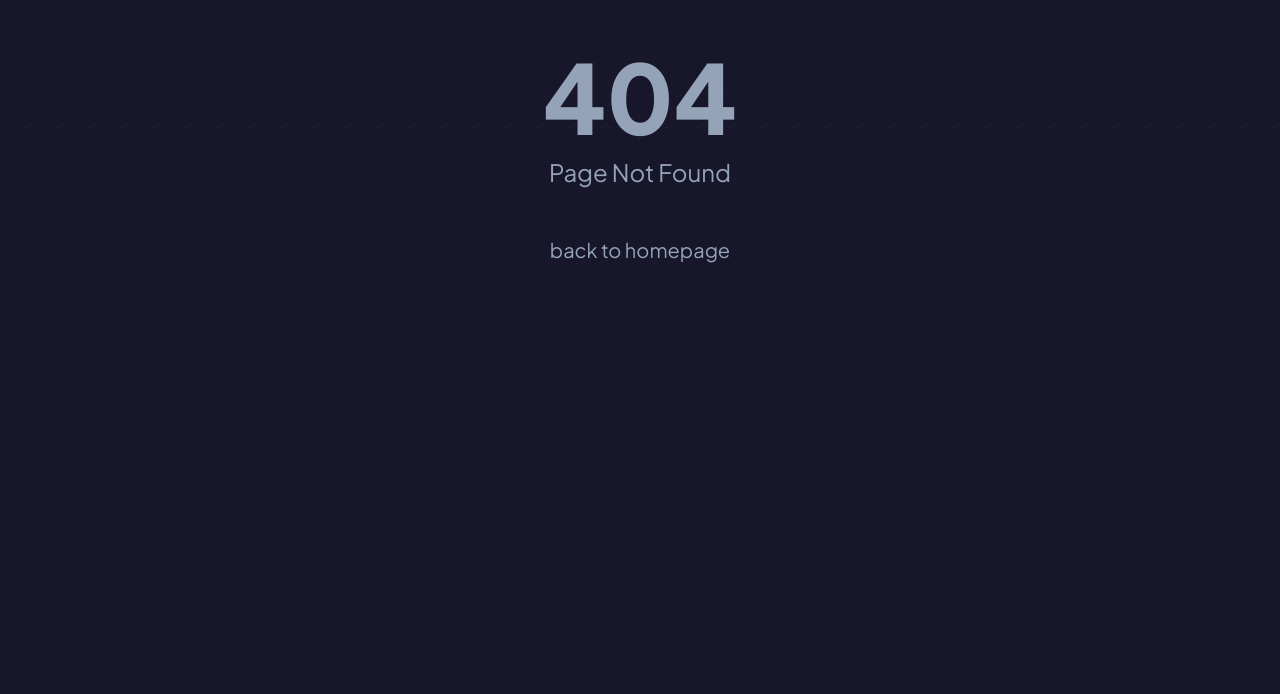
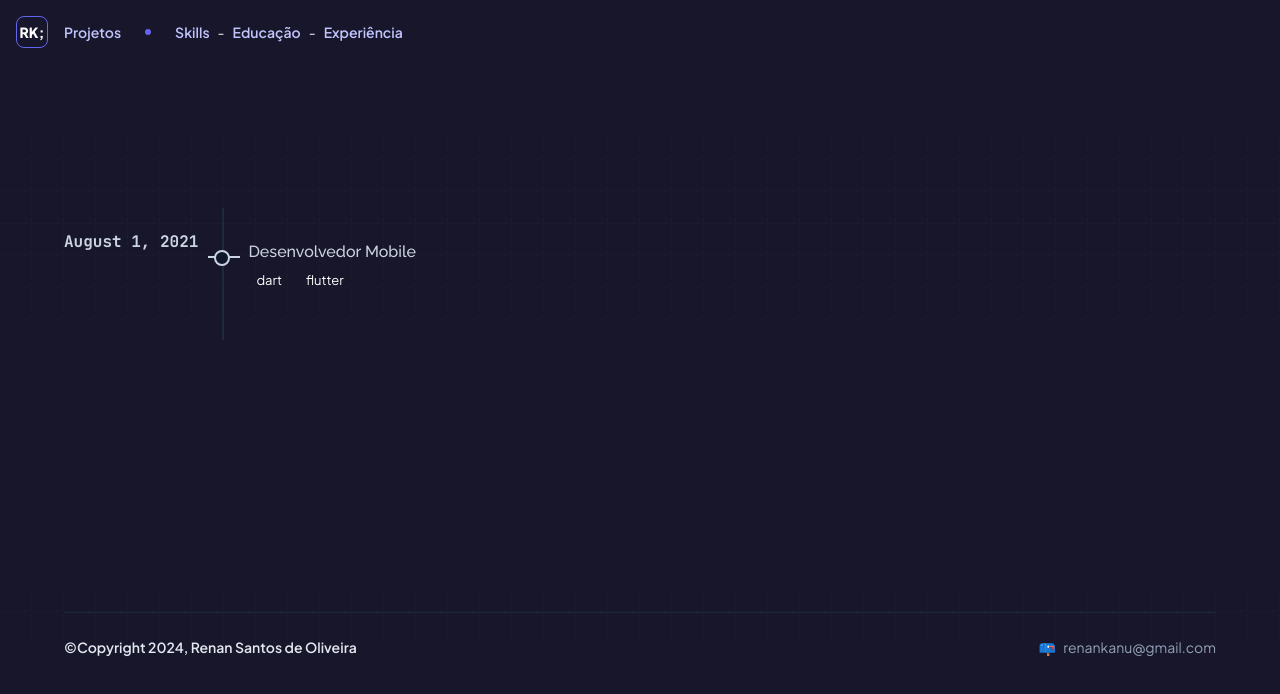
Before and after one commit to renankanu/kanu, a Next.js app: page /experience in a window 1280 px wide. Before the commit this address had no page. Shown: the top 694 px of the page. Built offline with nearby package versions, Linux system fonts and the light colour scheme; a web font is replaced by a local one.

Commit message:
SAVEPOINT

```diff
--- /dev/null
+++ b/src/app/experience/components/Item.tsx
@@ -0,0 +1,13 @@
+import { PropsWithChildren } from 'react'
+
+export default function Item({ children = null }: PropsWithChildren) {
+  return (
+    <article className="md:pb-16">
+      <div className="pointer-events-none sticky top-[86px] -ml-8 pb-12 fm:relative fm:top-0 md:-ml-12 lg:-ml-24">
+        <div className="absolute -ml-0.5 mt-2.5 h-4 w-4 rounded-full border-2 border-slate-700 bg-white dark:border-slate-300 dark:bg-slate-900 md:-ml-3 md:mt-2 md:h-5 md:w-5" />
+        <div className="absolute z-[-1] -ml-2 mt-4 w-8 border border-slate-700 dark:border-slate-300 md:-ml-4 md:w-10 lg:w-12" />
+      </div>
+      <div className="-mt-12">{children}</div>
+    </article>
+  )
+}
--- /dev/null
+++ b/src/app/experience/components/Items.tsx
@@ -0,0 +1,48 @@
+import dayjs from 'dayjs'
+import { PropsWithChildren, ReactElement } from 'react'
+import Item from './Item'
+
+interface ItemsProps {
+  date: string
+  children?: ReactElement<typeof Item> | ReactElement<typeof Item>[]
+}
+
+const formatDate = (date: string) => {
+  if (dayjs(date).isValid()) {
+    return dayjs(date, 'YYYY-MM-DD').format('MMMM D, YYYY')
+  }
+
+  return date
+}
+
+export default function Items({
+  date,
+  children,
+}: PropsWithChildren<ItemsProps>) {
+  return (
+    <div className="flex flex-row gap-6 md:gap-12 lg:gap-24">
+      <div className="sm:hidden md:block md:pb-24">
+        <div className="mt-4 pt-1.5 fm:relative fm:top-0 md:sticky md:top-[86px]">
+          <div className="font-mono font-bold text-slate-700 dark:text-slate-300 md:text-right">
+            <time
+              className="sm:block md:block lg:hidden xl:hidden"
+              dateTime={date}
+            >
+              {date}
+            </time>
+            <time
+              className="sm:hidden md:hidden lg:block xl:block"
+              dateTime={date}
+            >
+              {formatDate(date)}
+            </time>
+          </div>
+        </div>
+      </div>
+      <div className="items-stretch border border-divider-dark" />
+      <div className="flex min-w-0 flex-1 flex-col gap-16 py-8 md:gap-0 md:py-4">
+        {children}
+      </div>
+    </div>
+  )
+}
--- /dev/null
+++ b/src/app/experience/components/Tag.tsx
@@ -0,0 +1,9 @@
+import { PropsWithChildren } from 'react'
+
+export default function Tag({ children }: PropsWithChildren) {
+  return (
+    <div className="bg-accent-600/[0.08] text-accent-600 dark:text-accent-400 dark:dark:bg-accent-400/10 inline-flex h-6 items-center gap-1 rounded-full px-2 text-[13px] font-medium dark:font-normal">
+      {children}
+    </div>
+  )
+}
--- /dev/null
+++ b/src/app/experience/components/Tags.tsx
@@ -0,0 +1,5 @@
+import { PropsWithChildren } from 'react'
+
+export function Tags({ children = null }: PropsWithChildren) {
+  return <div className="-mt-1 mb-4 flex gap-2">{children}</div>
+}
--- /dev/null
+++ b/src/app/experience/page.tsx
@@ -0,0 +1,27 @@
+import BaseLayout from '@/components/BaseLayout'
+import Item from './components/Item'
+import Items from './components/Items'
+import Tag from './components/Tag'
+import { Tags } from './components/Tags'
+
+export default function Experience() {
+  return (
+    <BaseLayout>
+      <div className="background-grid background-grid--fade-out pb-20 pt-36 xl:pb-28 xl:pt-52">
+        <div className="content-wrapper">
+          <Items date="2021-08-01">
+            <Item>
+              <h3 className="mb-2 font-body font-medium text-slate-300 sm:text-sm">
+                Desenvolvedor Mobile
+              </h3>
+              <Tags>
+                <Tag>dart</Tag>
+                <Tag>flutter</Tag>
+              </Tags>
+            </Item>
+          </Items>
+        </div>
+      </div>
+    </BaseLayout>
+  )
+}
--- a/src/components/Navbar/index.tsx
+++ b/src/components/Navbar/index.tsx
@@ -24,7 +24,7 @@ function NavLink({ title, href, icon = null, className }: NavLinkProps) {
 const workLinks = [
   { title: 'Skills', href: '/skill' },
   { title: 'Educação', href: '/work/education' },
-  { title: 'Experiência', href: '/work/experience' },
+  { title: 'Experiência', href: '/experience' },
 ]
 
 export default function Navbar() {
--- a/tailwind.config.js
+++ b/tailwind.config.js
@@ -57,6 +57,9 @@ module.exports = {
     },
   },
   plugins: [
+    function ({ addVariant }) {
+      addVariant('fm', '.fm &')
+    },
     function ({ matchUtilities, theme }) {
       matchUtilities(
         {
```
Also changed, not shown: public/assets/kanu.png (deleted).
